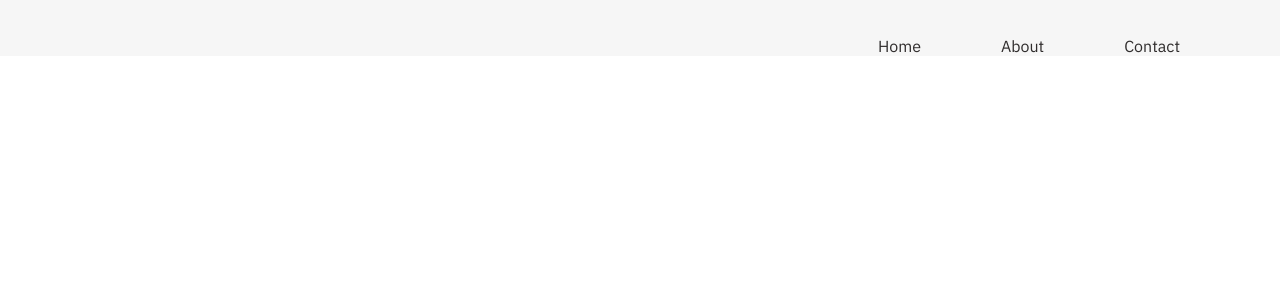
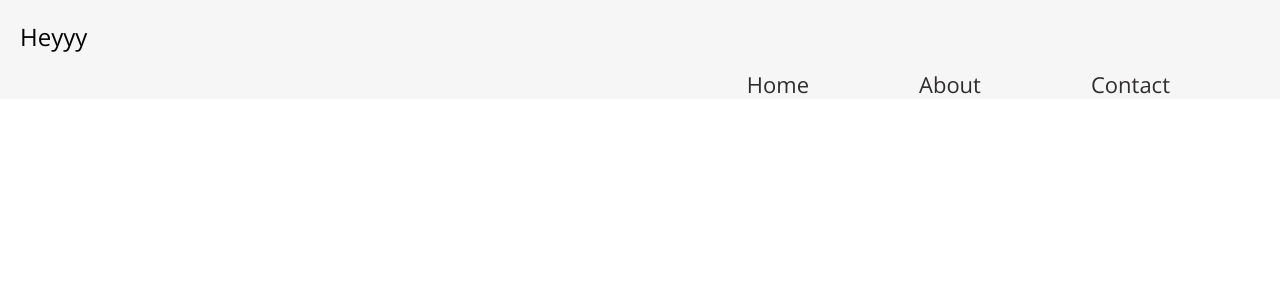
Before and after one commit to akabaker/ui-mobile-spike, an Angular app: page / in a window 1280 px wide. Shown: the top 300 px of the page. Built offline with nearby package versions, Linux system fonts and the light colour scheme.

Commit message:
Hamburger and logo are aligned properly

```diff
--- a/src/app/nav/nav.component.html
+++ b/src/app/nav/nav.component.html
@@ -1,8 +1,13 @@
 <nav>
-    <div class="hamburger">
-        <a href="javascript:void(0);" (click)="toggleMenu()">
-            <i class="fa fa-bars fa-2x"></i>
-        </a>
+    <div class="nav-wrapper">
+        <div class="logo">
+            <span>Heyyy</span>
+        </div>
+        <div class="hamburger push">
+            <a href="javascript:void(0);" (click)="toggleMenu()">
+                <i class="fa fa-bars fa-2x"></i>
+            </a>
+        </div>
     </div>
     <ul>
         <li [class.display-block]="menuIsActive">
--- a/src/app/nav/nav.component.scss
+++ b/src/app/nav/nav.component.scss
@@ -1,20 +1,38 @@
-nav {
-    background-color: #ececec78;
-    padding: 20px 20px 0 0;
+.push {
+    margin-left: auto;
 }
 
 .display-block {
     display: block;
 }
 
+.nav-wrapper {
+    display: flex;
+    padding: 20px 20px 0 20px;
+}
+
+.logo {
+    font-family: 'Open Sans';
+    font-size: 24px;
+    flex: 1 1 auto;
+}
+
+.fa-bars {
+    color: #8a8686;
+}
+
+nav {
+    background-color: #ececec78;
+}
+
 ul {
-    font-family: 'IBM Plex Sans', sans-serif;
+    font-family: 'Open Sans', sans-serif;
     list-style: none;
     display: flex;
     justify-content: flex-end;
 
     a:hover {
-        border-bottom: 4px solid black;
+        border-bottom: 2px solid #8c8888;
     }
 }
 
@@ -29,6 +47,7 @@ ul {
 
     li {
         padding-left: 5em;
+        font-size: 22px;
     }
 
     a {
@@ -43,11 +62,6 @@ ul {
 }
 
 @media screen and (max-width: 748px) {
-    .hamburger {
-        display: flex;
-        justify-content: flex-end;
-    }
-
     ul {
         flex-direction: column;
     }
@@ -66,7 +80,3 @@ ul {
         margin-bottom: 10px;
     }
 }
-
-.fa-bars {
-    color: #8a8686;
-}
--- a/src/index.html
+++ b/src/index.html
@@ -7,7 +7,7 @@
 
   <meta name="viewport" content="width=device-width, initial-scale=1">
   <link rel="icon" type="image/x-icon" href="favicon.ico">
-  <link href="https://fonts.googleapis.com/css?family=IBM+Plex+Mono:400,400i|IBM+Plex+Sans+Condensed:400,400i|IBM+Plex+Sans:100,100i,400,400i,700,700i|IBM+Plex+Serif:400,400i" rel="stylesheet">
+  <link href="https://fonts.googleapis.com/css?family=Open+Sans:400,700" rel="stylesheet">
 </head>
 <body>
   <app-root></app-root>
```
